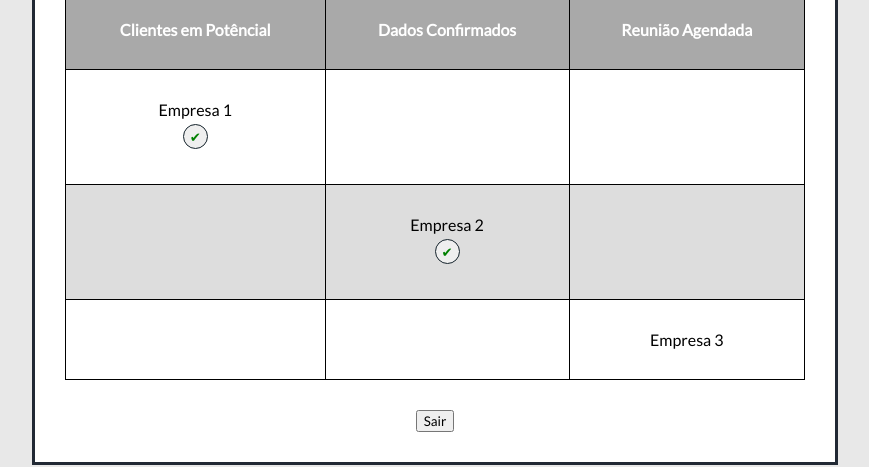
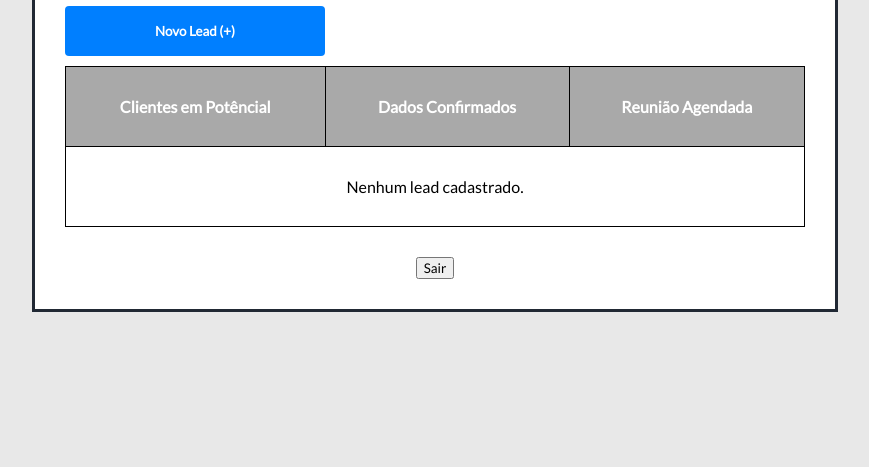
Before and after one commit to WesleyFreitasdeLima/desafio-crack-the-code, a React (Create React App) app: page /leads in a window 1280 px wide. Shown: the part 420-887 px from the top of the page, without its empty margins (205-1074 px from the left). After the commit the page ends 816 px from the top, so only its background shows below. Built offline with nearby package versions, Linux system fonts and the light colour scheme; sample sign-in values are in the browser's storage.

Commit message:
feat: finalizado page painel de leads

```diff
--- a/src/controllers/lead.js
+++ b/src/controllers/lead.js
@@ -23,6 +23,15 @@ async function insert(payload = {}) {
   return modelLead.insertLead(lead);
 }
 
+async function findAllLeads() {
+  const leads = modelLead.findLeads();
+  return leads;
+}
+
+async function updateLeads(leadsList) {
+  return modelLead.updateLeadList(leadsList);
+}
+
 export default {
-  insert,
+  insert, findAllLeads, updateLeads
 };
--- a/src/models/lead.js
+++ b/src/models/lead.js
@@ -30,8 +30,14 @@ function findLeadByCompany(company) {
   return leadByCompany;
 }
 
+function updateLeadList(leadList = []) {
+  return db.insert("leads", leadList);
+}
+
+
 export default {
   insertLead,
   findLeads,
   findLeadByCompany,
+  updateLeadList
 };
--- a/src/views/components/LeadsPanel.jsx
+++ b/src/views/components/LeadsPanel.jsx
@@ -1,11 +1,21 @@
 import React from "react";
 import { useHistory } from "react-router-dom";
 import "../assets/styles/LeadsPanel.css";
+import ControllerLead from "../../controllers/lead";
 
-export default function LeadsPanel({ leadsList = [] }) {
+export default function LeadsPanel() {
   const { push } = useHistory();
+  const [leads, setLeads] = React.useState([]);
+
   const Rows = () => {
-    const rows = leadsList.map((lead, index) => {
+    if (!leads)
+      return (
+        <tr key={1}>
+          <td colSpan="3">Nenhum lead cadastrado.</td>
+        </tr>
+      );
+
+    return leads.map((lead, index) => {
       return (
         <tr key={index}>
           <TdCompany lead={lead.status === 1 ? lead : null} />
@@ -14,8 +24,6 @@ export default function LeadsPanel({ leadsList = [] }) {
         </tr>
       );
     });
-
-    return rows;
   };
 
   const TdCompany = ({ lead }) => {
@@ -25,20 +33,43 @@ export default function LeadsPanel({ leadsList = [] }) {
       <td>
         <div className="company-options">
           {`${lead.company} `}{" "}
-          {lead.status < 3 ? <button>&#10004;</button> : null}
+          {lead.status < 3 ? (
+            <button onClick={() => updateLeadStatus(lead)}>&#10004;</button>
+          ) : null}
         </div>
       </td>
     );
   };
 
-  const OpenNewLead = () => {
+  const goToNewLeads = () => {
     push("/leads/new");
   };
+
+  const loadLeads = () => {
+    ControllerLead.findAllLeads()
+      .then((allLeads) => setLeads(allLeads))
+      .catch(() => setLeads([]));
+  };
+
+  const updateLeadStatus = (currlead) => {
+    const leadsUpdated = leads.map((lead) => {
+      if (lead.company === currlead.company) {
+        lead.status += 1;
+      }
+      return lead;
+    });
+
+    ControllerLead.updateLeads(leadsUpdated).then(() => setLeads(leadsUpdated));
+  };
+
+  React.useEffect(() => {
+    loadLeads();
+  }, []);
 
   return (
     <React.Fragment>
       <div className="leads-panel">
-        <button className="input-button blue" onClick={OpenNewLead}>
+        <button className="input-button blue" onClick={goToNewLeads}>
           Novo Lead (+)
         </button>
         <table>
--- a/src/views/pages/Leads.jsx
+++ b/src/views/pages/Leads.jsx
@@ -2,40 +2,11 @@ import React from "react";
 import Layout from "../components/Layout";
 import LeadsPanel from "../components/LeadsPanel";
 
-const leadsList = [
-  {
-    status: 1,
-    company: "Empresa 1",
-    phone: "11987654321",
-    email: "empresa1@email.com",
-    seller: "Wesley Lima",
-    opportunities: {},
-  },
-  {
-    status: 2,
-    company: "Empresa 2",
-    phone: "11987654322",
-    email: "empresa2@email.com",
-    seller: "Alessandra",
-    opportunities: {},
-  },
-  {
-    status: 3,
-    company: "Empresa 3",
-    phone: "11987654323",
-    email: "empresa3@email.com",
-    seller: "Wesley Lima",
-    opportunities: {},
-  },
-];
-
 export default function Leads() {
-  const [leads, setLeads] = React.useState(leadsList);
-
   return (
     <React.Fragment>
       <Layout title="Painel de Leads">
-        <LeadsPanel leadsList={leads} />
+        <LeadsPanel />
       </Layout>
     </React.Fragment>
   );
```
